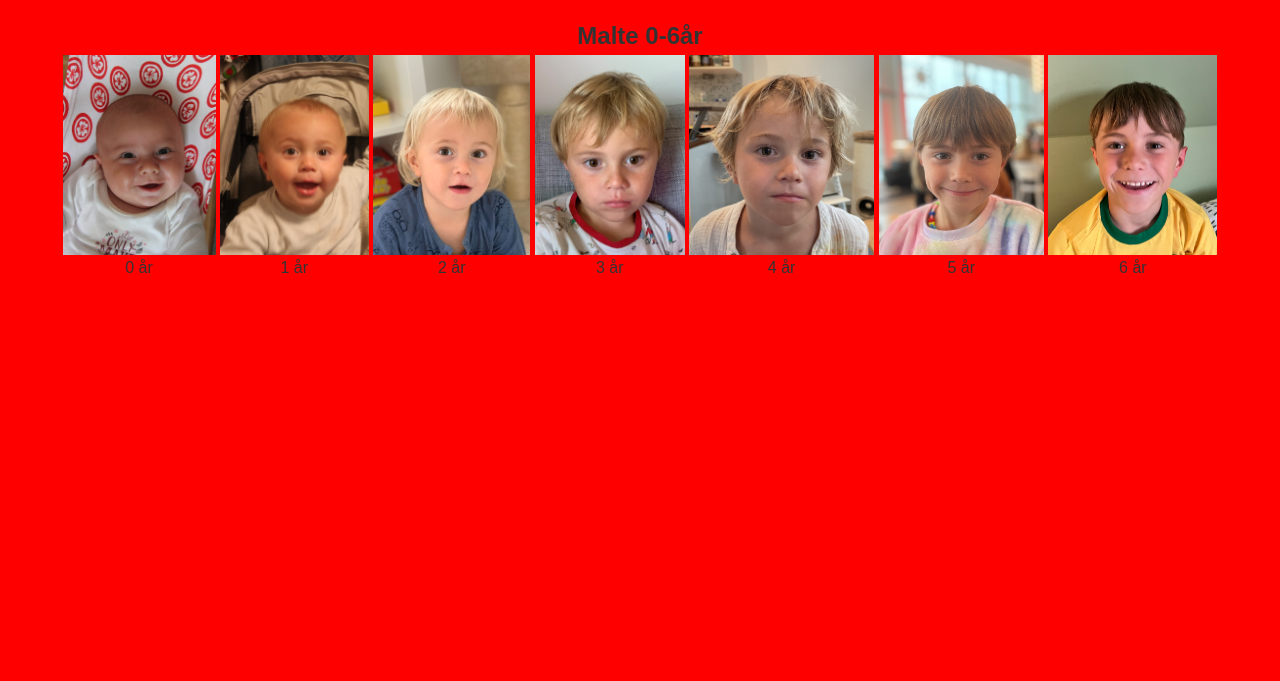
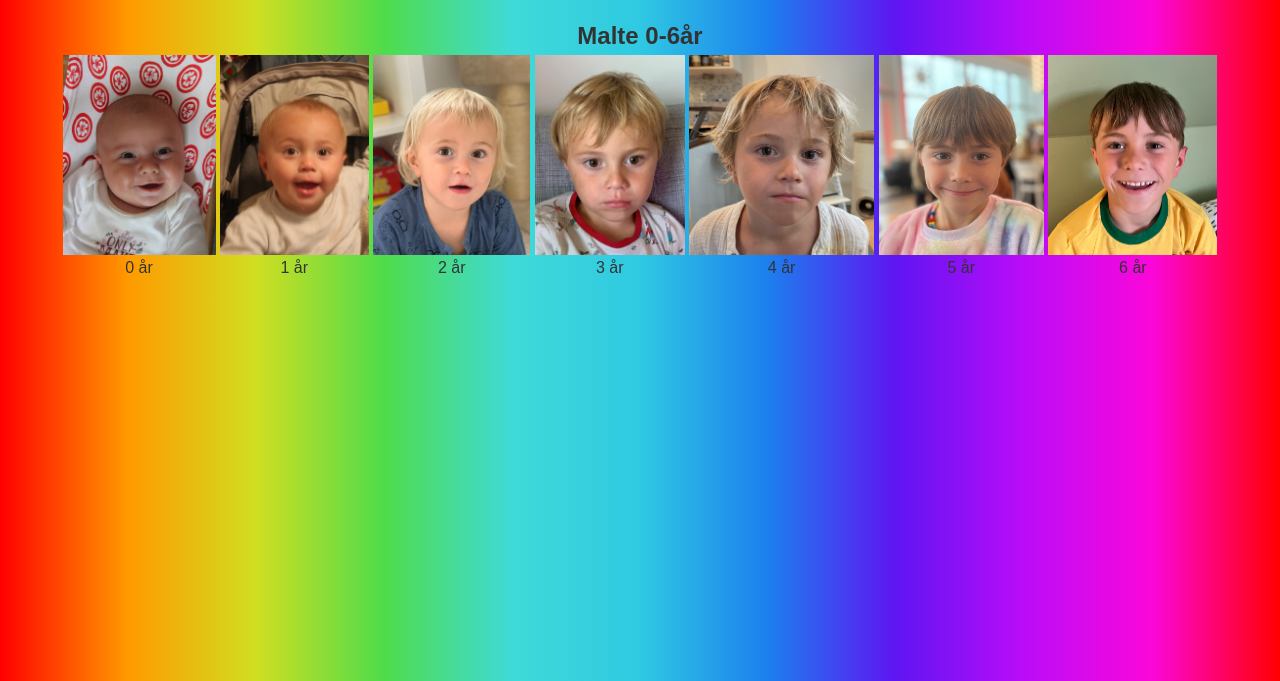
Before and after one commit to KristoferKerren/Maltes_hemsida, a plain HTML site: page index.html in a window 1280 px wide. Shown: the part 119-800 px from the top of the page. Drawn offline with Linux system fonts and the light colour scheme.

Commit message:
correct rainvbow color

```diff
--- a/styles.css
+++ b/styles.css
@@ -35,7 +35,7 @@ button:hover {
 body {
   background: linear-gradient(
     90deg,
-    rgba(255, 0, 0, 1) 100%,
+    rgba(255, 0, 0, 1) 0%,
     rgba(255, 154, 0, 1) 10%,
     rgba(208, 222, 33, 1) 20%,
     rgba(79, 220, 74, 1) 30%,
@@ -63,4 +63,3 @@ h1 {
 .bild {
   height: 200px;
 }
-rgba(25
```
